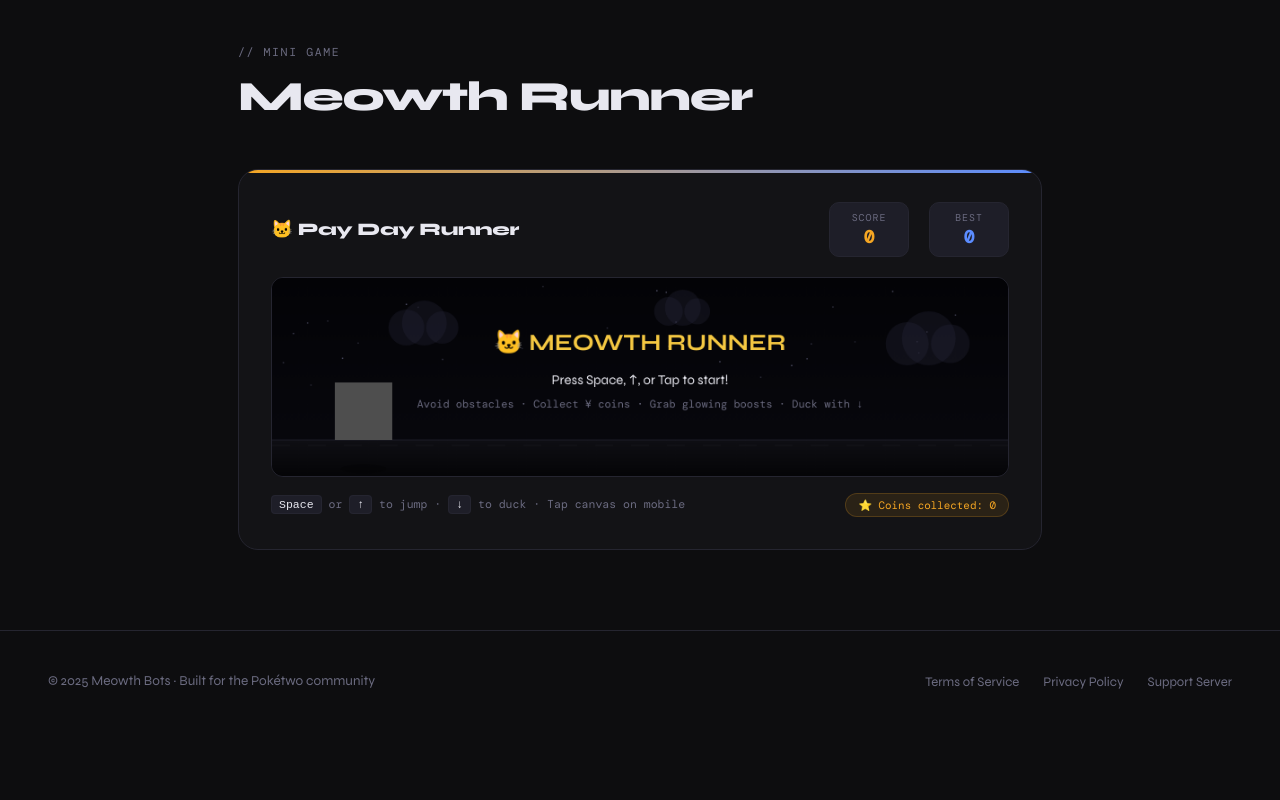
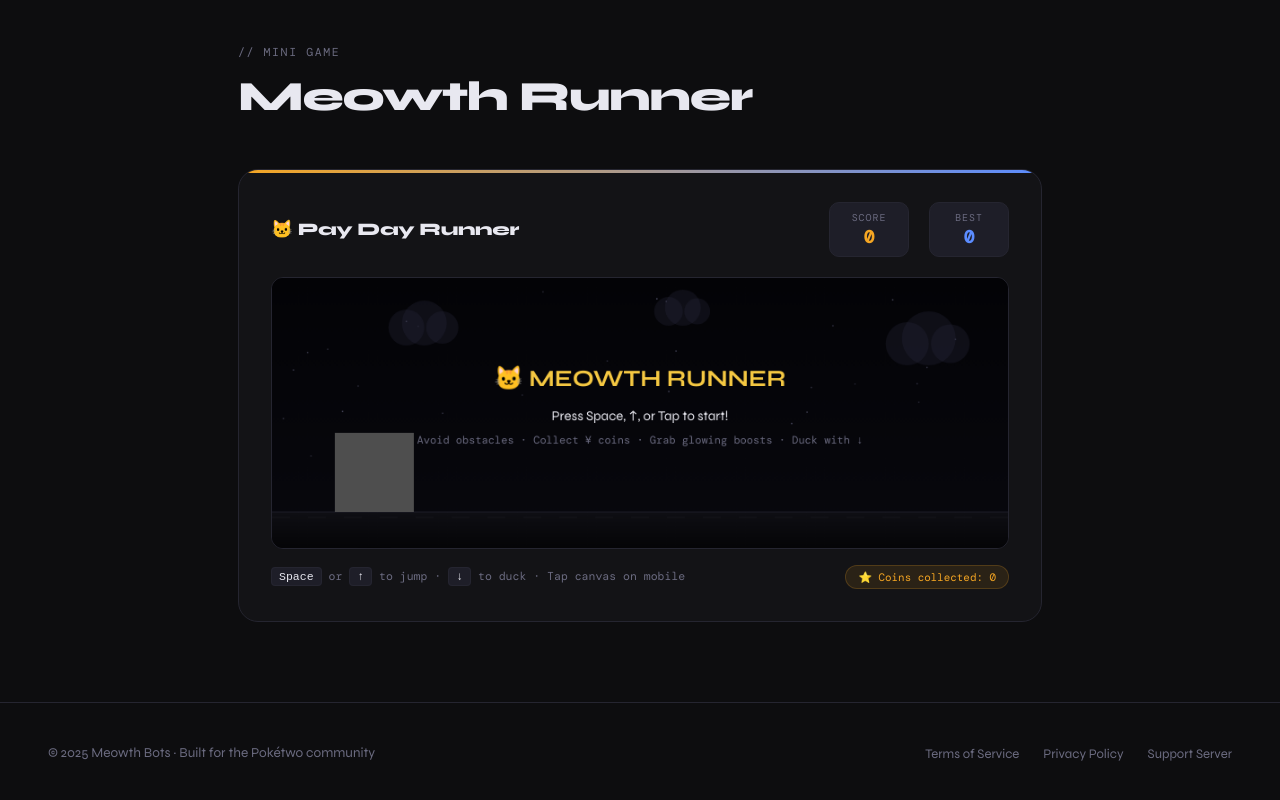
Before and after one commit to tryinghub/testpage, a plain HTML site: page index.html in a window 1280 px wide. Shown: the part 4444-5244 px from the top of the page. Before the commit the page ends 5174 px from the top, so only its background shows below. Drawn offline with nearby package versions, Linux system fonts and the light colour scheme.

Commit message:
Update index.html

```diff
--- a/index.html
+++ b/index.html
@@ -1052,7 +1052,7 @@
       </div>
     </div>
 
-    <canvas id="game-canvas" width="820" height="220"></canvas>
+    <canvas id="game-canvas" width="820" height="300"></canvas>
 
     <div class="game-controls">
       <span class="game-hint">
@@ -1125,7 +1125,7 @@
 
     const meowth = {
       x: 80, y: GROUND,
-      w: 44, h: 48,
+      w: 72, h: 80,
       vy: 0, gravity: 0.7,
       jumping: false, ducking: false,
       shielded: false, ghost: false
@@ -1139,13 +1139,13 @@
     // Each obstacle y is GROUND (ground) or GROUND - flyHeight (flying)
     // We'll pick from a weighted pool
     const OB_TYPES = [
-      { id:'maractus',  w:38, h:52, spr:()=>sprMaractus,  fly:false },
-      { id:'golem',     w:44, h:38, spr:()=>sprGolem,     fly:false },
-      { id:'voltorb',   w:32, h:32, spr:()=>sprVoltorb,   fly:false },
-      { id:'electrode', w:36, h:36, spr:()=>sprElectrode, fly:false },
-      { id:'pidgey',    w:36, h:32, spr:()=>sprPidgey,    fly:true, flyH:()=>55+Math.random()*20 },
-      { id:'pidgeotto', w:40, h:36, spr:()=>sprPidgeotto, fly:true, flyH:()=>60+Math.random()*25 },
-      { id:'pidgeot',   w:46, h:42, spr:()=>sprPidgeot,   fly:true, flyH:()=>50+Math.random()*30 },
+      { id:'maractus',  w:72, h:96, spr:()=>sprMaractus,  fly:false },
+      { id:'golem',     w:80, h:72, spr:()=>sprGolem,     fly:false },
+      { id:'voltorb',   w:60, h:60, spr:()=>sprVoltorb,   fly:false },
+      { id:'electrode', w:68, h:68, spr:()=>sprElectrode, fly:false },
+      { id:'pidgey',    w:68, h:60, spr:()=>sprPidgey,    fly:true, flyH:()=>80+Math.random()*25 },
+      { id:'pidgeotto', w:76, h:68, spr:()=>sprPidgeotto, fly:true, flyH:()=>88+Math.random()*30 },
+      { id:'pidgeot',   w:88, h:80, spr:()=>sprPidgeot,   fly:true, flyH:()=>75+Math.random()*35 },
     ];
 
     // ── BOOST TYPES ──
@@ -1225,8 +1225,8 @@
     function drawMeowth() {
       const m = meowth;
       const isDucking = m.ducking;
-      const spriteW = isDucking ? 72 : 64;
-      const spriteH = isDucking ? 40 : 64;
+      const spriteW = isDucking ? 110 : 88;
+      const spriteH = isDucking ? 60  : 88;
       const drawX = m.x - 10;
       const drawY = m.y - spriteH;
       const bob = (!m.jumping && !isDucking) ? Math.sin(frame * 0.28) * 2 : 0;
@@ -1321,8 +1321,8 @@
       // Spawn boost clearly in the air at jump-reachable height
       boostItems.push({
         x: W + 60 + Math.random()*60,
-        y: GROUND - 65,
-        w: 40, h: 40,
+        y: GROUND - 90,
+        w: 72, h: 72,
         id: type.id,
         spr: type.spr,
         color: type.color,
@@ -1534,7 +1534,7 @@
           ob.x -= displaySpeed;
           drawObstacle(ob);
           if (!meowth.ghost) {
-            const mw=meowth.ducking?40:meowth.w, mh=meowth.ducking?28:meowth.h;
+            const mw=meowth.ducking?56:meowth.w, mh=meowth.ducking?48:meowth.h;
             if (collides({x:meowth.x,y:meowth.y,w:mw,h:mh}, ob)) {
               if (meowth.shielded) {
                 // Shield absorbs one hit
```
